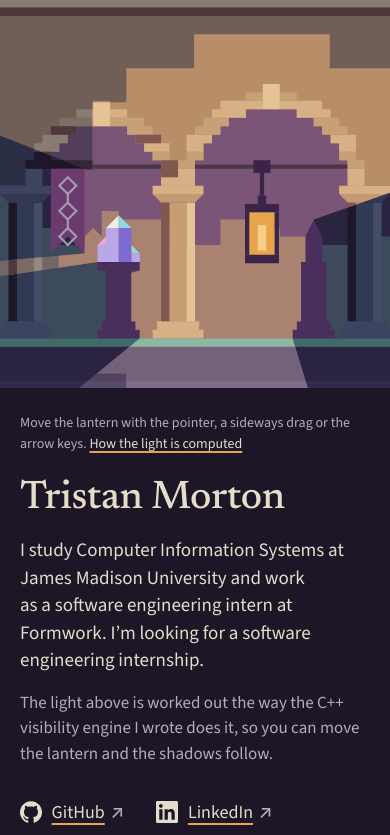
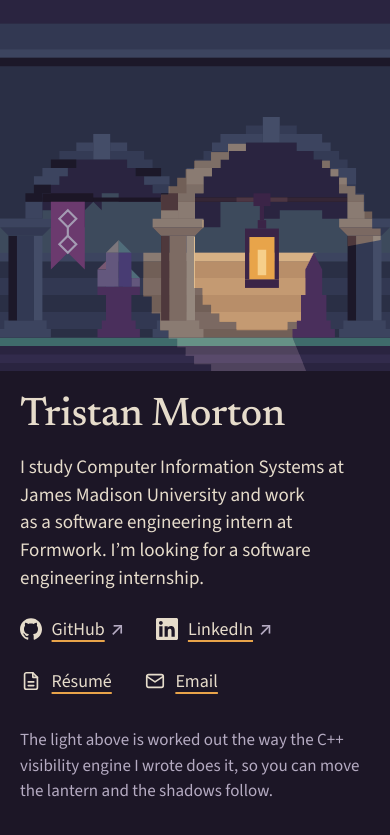
Before and after one commit to trism-prism/portfolio-site, a Next.js app: page / in a window 390 px wide. Shown: the top 835 px of the page. Built offline with nearby package versions, Linux system fonts and the light colour scheme.

Commit message:
Light the near surfaces only, round the light's reach, fit the cornice and the phone fold, correct the engine copy

```diff
--- a/src/app/opengraph-image.tsx
+++ b/src/app/opengraph-image.tsx
@@ -13,8 +13,8 @@ export default function OpenGraphImage() {
   return new ImageResponse(
     (
       <div style={{ width: '100%', height: '100%', display: 'flex', flexDirection: 'column', background: '#1c1626', color: '#e6dccb' }}>
-        {SceneMarkup({ scene: wideScene, width: 1200, height: 372 })}
-        <div style={{ display: 'flex', flexDirection: 'column', padding: '28px 64px 0', gap: 8 }}>
+        {SceneMarkup({ scene: wideScene, width: 1200, height: 315 })}
+        <div style={{ display: 'flex', flexDirection: 'column', padding: '48px 64px 0', gap: 8 }}>
           <div style={{ fontSize: 84, lineHeight: 1.05, display: 'flex' }}>{site.name}</div>
           <div style={{ fontSize: 32, color: '#b5abc2', display: 'flex' }}>Software engineering student</div>
         </div>
--- a/src/app/page.module.css
+++ b/src/app/page.module.css
@@ -1,5 +1,12 @@
 .hero {
+  display: flex;
+  flex-direction: column;
   padding-bottom: var(--space-4);
+}
+
+.hero > :global(.wrap) {
+  order: 2;
+  width: 100%;
 }
 
 .heroGrid {
@@ -32,6 +39,18 @@
   line-height: 1.5;
   max-width: 36rem;
   margin-bottom: var(--space-1);
+}
+
+.links {
+  justify-self: stretch;
+}
+
+@media (max-width: 699.98px) {
+  /* on a phone the links come straight after the introduction and the note follows them */
+  .note {
+    order: 2;
+    margin: var(--space-1) 0 0;
+  }
 }
 
 .facts dl {
--- a/src/app/page.tsx
+++ b/src/app/page.tsx
@@ -25,7 +25,9 @@ export default function Home() {
                 The light above is worked out the way the C++ visibility engine I wrote does it, so you can move the lantern
                 and the shadows follow.
               </p>
-              <ContactLinks label="Links" />
+              <div className={styles.links}>
+                <ContactLinks label="Links" />
+              </div>
             </div>
             <div className={styles.facts}>
               <span className="rule" aria-hidden="true" />
--- a/src/content/projects.ts
+++ b/src/content/projects.ts
@@ -63,17 +63,17 @@ export const projects: Project[] = [
     lead: 0,
     sections: [
       {
-        title: 'A room that was too bright',
+        title: 'A corner the light should have reached',
         body: [
-          'My first version sorted points by angle with atan2 and compared them with a rounded cross product. In a unit-square test scene it reported a lit area of 0.765 when the correct answer is 0.465, so the light reached places it could not see.',
+          'My first version sorted points by angle with atan2 and compared them with a rounded cross product. In a unit-square test scene with one wall, two targets got the same angle and collapsed into one ray, and a corner the light could see was dropped. The lit area came out as 0.465 when the correct answer is 0.765.',
           'I replaced both with a single orientation predicate that falls back to exact arithmetic when the result is too close to call, and wrote the failing case down in the decision log.',
         ],
       },
       {
-        title: 'Rays that do not need nudging',
+        title: 'One ray per target, not three',
         body: [
-          'The first version also nudged extra rays a tiny angle either side of every wall endpoint. That gets fragile once a user can draw walls that cross, so the engine now casts one ray per target and applies exact one-sided limits to what each ray hits.',
-          'The lantern on my home page is a small TypeScript version of the same idea, and it does use the nudged-ray recipe, which is fine for walls I placed myself.',
+          'The common approach is three rays per wall end, at a tiny angle below, at and above it. I chose one ray per target instead, with the exact limit of the nearest hit from each side, because offsets leak light through shared corners and miss gaps narrower than the offset.',
+          'The lantern on my home page is a small TypeScript version of the same idea, and it does use the simpler three-ray recipe, which is fine for walls I placed by hand.',
         ],
       },
       {
--- a/src/scene/LanternScene.module.css
+++ b/src/scene/LanternScene.module.css
@@ -1,5 +1,6 @@
 .figure {
-  margin: 0;
+  /* the scene and its caption become flex items of the hero, so small screens can reorder them */
+  display: contents;
 }
 
 .scene {
@@ -8,6 +9,7 @@
   touch-action: pan-y;
   background: var(--surface);
   cursor: crosshair;
+  order: 0;
 }
 
 .scene:focus-visible {
@@ -21,12 +23,12 @@
 }
 
 .wide {
-  height: min(30vw, 46svh);
+  height: min(26.25vw, 46svh);
 }
 
 .narrow {
   display: none;
-  height: min(113vw, 46svh);
+  height: min(95.7vw, 44svh);
 }
 
 @media (max-width: 699.98px) {
@@ -39,6 +41,8 @@
 }
 
 .caption {
+  order: 1;
+  width: 100%;
   max-width: var(--page);
   margin: var(--space-3) auto 0;
   padding: 0 var(--gutter);
@@ -46,3 +50,11 @@
   line-height: 1.5;
   color: var(--text-muted);
 }
+
+@media (max-width: 699.98px) {
+  /* on a phone the caption follows the introduction and the links */
+  .caption {
+    order: 3;
+    margin-top: var(--space-2);
+  }
+}
--- a/src/scene/SceneMarkup.tsx
+++ b/src/scene/SceneMarkup.tsx
@@ -19,6 +19,7 @@ function paint(shape: Shape, i: 0 | 1 | 2) {
 export function SceneMarkup({ scene, className, width, height }: { scene: Scene; className?: string; width?: number; height?: number }) {
   const id = scene.id;
   const { x, y, rodY } = scene.lantern;
+  const lit = scene.shapes.filter((s) => !s.unlitOnly);
   const outer = toPoints(steppedDisc(scene.reach.outer, LIGHT_STEP));
   const inner = toPoints(steppedDisc(scene.reach.inner, LIGHT_STEP));
   return (
@@ -26,8 +27,8 @@ export function SceneMarkup({ scene, className, width, height }: { scene: Scene;
       className={className}
       width={width}
       height={height}
-      viewBox={`0 0 ${scene.w} ${scene.h}`}
-      preserveAspectRatio="xMidYMid slice"
+      viewBox={`0 ${scene.top} ${scene.w} ${scene.h - scene.top}`}
+      preserveAspectRatio="xMidYMax slice"
       aria-hidden="true"
       focusable="false"
       data-scene={id}
@@ -54,12 +55,12 @@ export function SceneMarkup({ scene, className, width, height }: { scene: Scene;
       </g>
       <g clipPath={`url(#${id}-poly)`}>
         <g clipPath={`url(#${id}-outer)`}>
-          {scene.shapes.map((s) => (
+          {lit.map((s) => (
             <use key={s.id} href={`#${id}-${s.id}`} {...paint(s, 2)} />
           ))}
         </g>
         <g clipPath={`url(#${id}-inner)`}>
-          {scene.shapes.map((s) => (
+          {lit.map((s) => (
             <use key={s.id} href={`#${id}-${s.id}`} {...paint(s, 1)} />
           ))}
         </g>
--- a/src/scene/geometry.ts
+++ b/src/scene/geometry.ts
@@ -67,6 +67,8 @@ export type Shape = {
   evenodd?: boolean;
   /** Blocks the lantern's light. */
   occlude?: boolean;
+  /** Never lit: the sky and the far skyline are out of the lantern's reach. */
+  unlitOnly?: boolean;
 };
 
 export type SceneId = 'wide' | 'narrow';
@@ -75,6 +77,8 @@ export type Scene = {
   id: SceneId;
   w: number;
   h: number;
+  /** Negative: how far the picture extends above y=0, so there is night sky above the cornice. */
+  top: number;
   shapes: Shape[];
   /** The light's outer ring (half strength) and core (full strength), as radii in scene units. */
   reach: { outer: number; inner: number };
@@ -161,6 +165,7 @@ type Spec = {
   id: SceneId;
   w: number;
   h: number;
+  top: number;
   floorY: number;
   springY: number;
   firstPillar: number;
@@ -196,11 +201,15 @@ function build(s: Spec): Scene {
   pillars.push(x);
 
   const shapes: Shape[] = [
-    { id: 'sky', tone: TONES.sky, rings: [rect(0, 0, w, h)] },
-    { id: 'skyline', tone: TONES.far, rings: [skyline(w, floorY, s.skyTop[0], s.skyTop[1], s.skySeed)] },
+    { id: 'sky', tone: TONES.sky, unlitOnly: true, rings: [rect(0, s.top, w, h - s.top)] },
+    { id: 'skyline', tone: TONES.far, unlitOnly: true, rings: [skyline(w, floorY, s.skyTop[0], s.skyTop[1], s.skySeed)] },
     { id: 'floor', tone: TONES.floor, rings: [rect(0, floorY, w, h - floorY)] },
-    { id: 'floor-joint', tone: TONES.floorAlt, rings: [rect(0, floorY + 40, w, 8), rect(0, floorY + 72, w, 8)] },
+    { id: 'floor-joint', tone: TONES.floorAlt, rings: [rect(0, floorY + 16, w, 8)] },
     { id: 'curb', tone: TONES.curb, rings: [rect(0, floorY, w, 8)] },
+    // A low garden wall behind the arcade: the surface that catches the pedestals' shadows.
+    { id: 'garden-wall', tone: TONES.wall, rings: [rect(0, floorY - 72, w, 72)] },
+    { id: 'garden-courses', tone: TONES.wallLight, rings: [rect(0, floorY - 56, w, 16), rect(0, floorY - 24, w, 16)] },
+    { id: 'garden-coping', tone: TONES.stone, rings: [rect(0, floorY - 80, w, 8)] },
   ];
 
   // Mid plane, behind the pillars: pedestals with urns, an obelisk and a crystal on a plinth. They cast the shadows.
@@ -321,6 +330,7 @@ function build(s: Spec): Scene {
     id: s.id,
     w,
     h,
+    top: s.top,
     shapes,
     reach: s.reach,
     lantern: { x: lb.cx + s.lanternDx, y: s.lanternY, minX: 48, maxX: w - 48, minY: s.lanternRange[0], maxY: s.lanternRange[1], rodY },
@@ -330,51 +340,53 @@ function build(s: Spec): Scene {
 export const wideScene = build({
   id: 'wide',
   w: 1280,
-  h: 384,
-  floorY: 312,
+  h: 312,
+  top: -24,
+  floorY: 280,
   springY: 168,
   firstPillar: 24,
   bayWidths: [112, 144, 128, 208, 128, 144, 112],
   pedestals: [
-    { kind: 'urn', bay: 1, dx: 24, height: 88 },
-    { kind: 'plinth', bay: 2, dx: 0, height: 64 },
-    { kind: 'obelisk', bay: 4, dx: -8, height: 104 },
-    { kind: 'urn', bay: 6, dx: 8, height: 72 },
+    { kind: 'urn', bay: 1, dx: 24, height: 72 },
+    { kind: 'plinth', bay: 2, dx: 0, height: 48 },
+    { kind: 'obelisk', bay: 4, dx: -8, height: 88 },
+    { kind: 'urn', bay: 6, dx: 8, height: 64 },
   ],
-  banner: { bay: 5, dx: 16, length: 96 },
+  banner: { bay: 5, dx: 16, length: 80 },
   weathered: 2,
   skySeed: 7,
-  skyTop: [184, 256],
+  skyTop: [128, 176],
   lanternBay: 3,
   lanternDx: 24,
-  lanternY: 216,
-  lanternRange: [208, 256],
+  lanternY: 208,
+  lanternRange: [196, 240],
   cornice: true,
-  reach: { outer: 512, inner: 288 },
+  reach: { outer: 224, inner: 120 },
 });
 
 export const narrowScene = build({
   id: 'narrow',
   w: 368,
-  h: 416,
-  floorY: 344,
-  springY: 200,
+  h: 328,
+  top: -24,
+  floorY: 296,
+  springY: 184,
   firstPillar: 8,
   bayWidths: [112, 144],
   pedestals: [
-    { kind: 'plinth', bay: 0, dx: 16, height: 72 },
-    { kind: 'obelisk', bay: 1, dx: 40, height: 112 },
+    { kind: 'plinth', bay: 0, dx: 16, height: 48 },
+    { kind: 'obelisk', bay: 1, dx: 40, height: 80 },
   ],
-  banner: { bay: 0, dx: -32, length: 80 },
+  banner: { bay: 0, dx: -32, length: 64 },
   weathered: 0,
   skySeed: 21,
-  skyTop: [216, 280],
+  skyTop: [152, 208],
   lanternBay: 1,
   lanternDx: -8,
-  lanternY: 248,
-  lanternRange: [240, 288],
+  lanternY: 224,
+  lanternRange: [212, 252],
   cornice: true,
-  reach: { outer: 352, inner: 192 },
+  reach: { outer: 112, inner: 64 },
 });
 
 export const scenes = { wide: wideScene, narrow: narrowScene } as const;
@@ -412,11 +424,11 @@ export function occluders(scene: Scene, light: Point): Segment[] {
 }
 
 export function sceneBounds(scene: Scene): Rect {
-  return { x: 0, y: 0, w: scene.w, h: scene.h };
+  return { x: 0, y: scene.top, w: scene.w, h: scene.h - scene.top };
 }
 
 /** How far the light reaches, as a stepped disc with big deliberate steps. */
-export const LIGHT_STEP = 32;
+export const LIGHT_STEP = 8;
 
 /** Stepped disc around the origin. Rows and half-widths are multiples of `step`. */
 export function steppedDisc(r: number, step: number): Point[] {
--- a/src/scene/light.ts
+++ b/src/scene/light.ts
@@ -4,7 +4,8 @@ import { occluders, sceneBounds, scenes, type Scene, type SceneId } from './geom
 /** The lit polygon for a lantern at `light`, limited to the lantern's reach so far walls are not scanned. */
 export function litPolygon(scene: Scene, light: Point): Point[] {
   const full = sceneBounds(scene);
-  const reach = scene.reach.outer;
+  // The bounding rectangle lies outside the stepped disc, so its edges are never visible.
+  const reach = scene.reach.outer + 16;
   const x = Math.max(full.x, light.x - reach);
   const y = Math.max(full.y, light.y - reach);
   const x2 = Math.min(full.x + full.w, light.x + reach);
```
Also changed, not shown: 9 other files (tests, documents, lock files or other folders).
